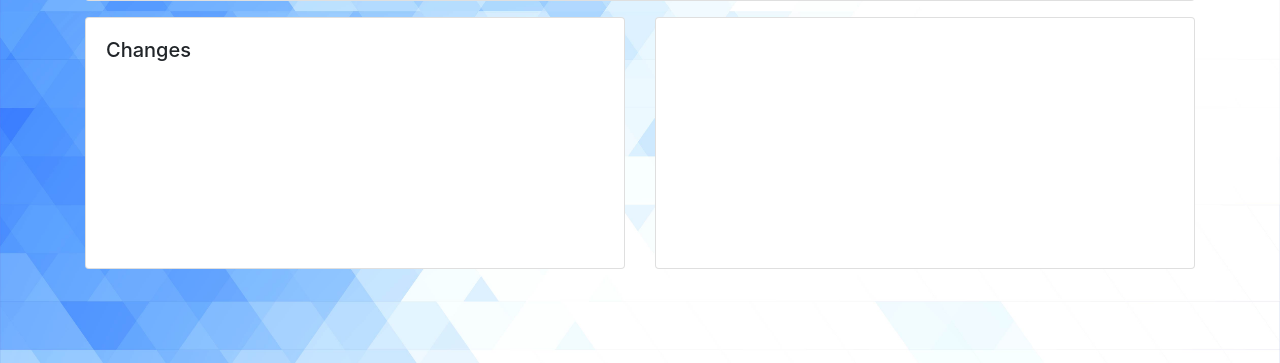
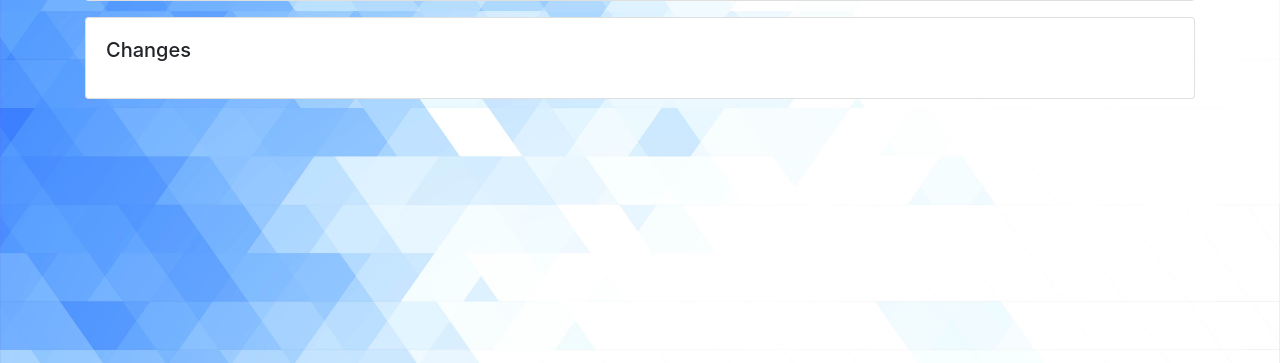
Before and after one commit to kvarak/htstatus, a Flask app: template app/templates/debug.html in a window 1280 px wide; the page is wider, and only the part inside the window is pictured. Shown: the part 437-800 px from the top of that part. Run offline with Flask 2, Linux system fonts and the light colour scheme; the template is opened without the code that fills it, so the values that code supplies are empty; parts of the project's set-up code (start-up, migrations or seed data) failed here and were passed over; some libraries are stand-ins or nearby versions.

Commit message:
refactor remove test plots

```diff
--- a/app/templates/debug.html
+++ b/app/templates/debug.html
@@ -81,61 +81,9 @@
             </p>
           </div>
         </div>
-        <div class="card">
-          <div class="card-body" id="tester2" style="width:90%;height:250px;"></div>
-        </div>
       </div>
     </div>
   </div>
 </div>
 
 {% endblock %}
-
-{% block scripts %}
-
-{{ super() }}
-<script>
-
-  window.onresize = doALoadOfStuff;
-
-  function doALoadOfStuff() {
-    Plotly.newPlot('tester2', data, layout);
-  }
-
-  trace1 = {
-    type: 'scatter',
-    x: [1, 2, 3, 4],
-    y: [10, 15, 13, 17],
-    mode: 'lines',
-    name: 'Red',
-    line: {
-      color: 'rgb(219, 64, 82)',
-      width: 3
-    }
-  };
-
-  trace2 = {
-    type: 'scatter',
-    x: [1, 2, 3, 4],
-    y: [12, 9, 15, 12],
-    mode: 'lines',
-    name: 'Blue',
-    line: {
-      color: 'rgb(55, 128, 191)',
-      width: 1
-    }
-  };
-
-  var layout = {
-    title: 'Test plot',
-    // width: 100,
-    // height: 300
-  };
-
-  var data = [trace1, trace2];
-
-  Plotly.newPlot('tester2', data, layout);
-
-</script>
-
-{% endblock %}
--- a/app/templates/training.html
+++ b/app/templates/training.html
@@ -15,7 +15,7 @@
       </div>
     </div>
   </div>
-  <div class="row">
+  <!-- <div class="row">
     <div class="col-sm">
       <div class="card-deck">
         <div class="card">
@@ -28,7 +28,7 @@
         </div>
       </div>
     </div>
-  </div>
+  </div> -->
   <div class="row">
     <div class="col-sm"><p></p>
     </div>
```
